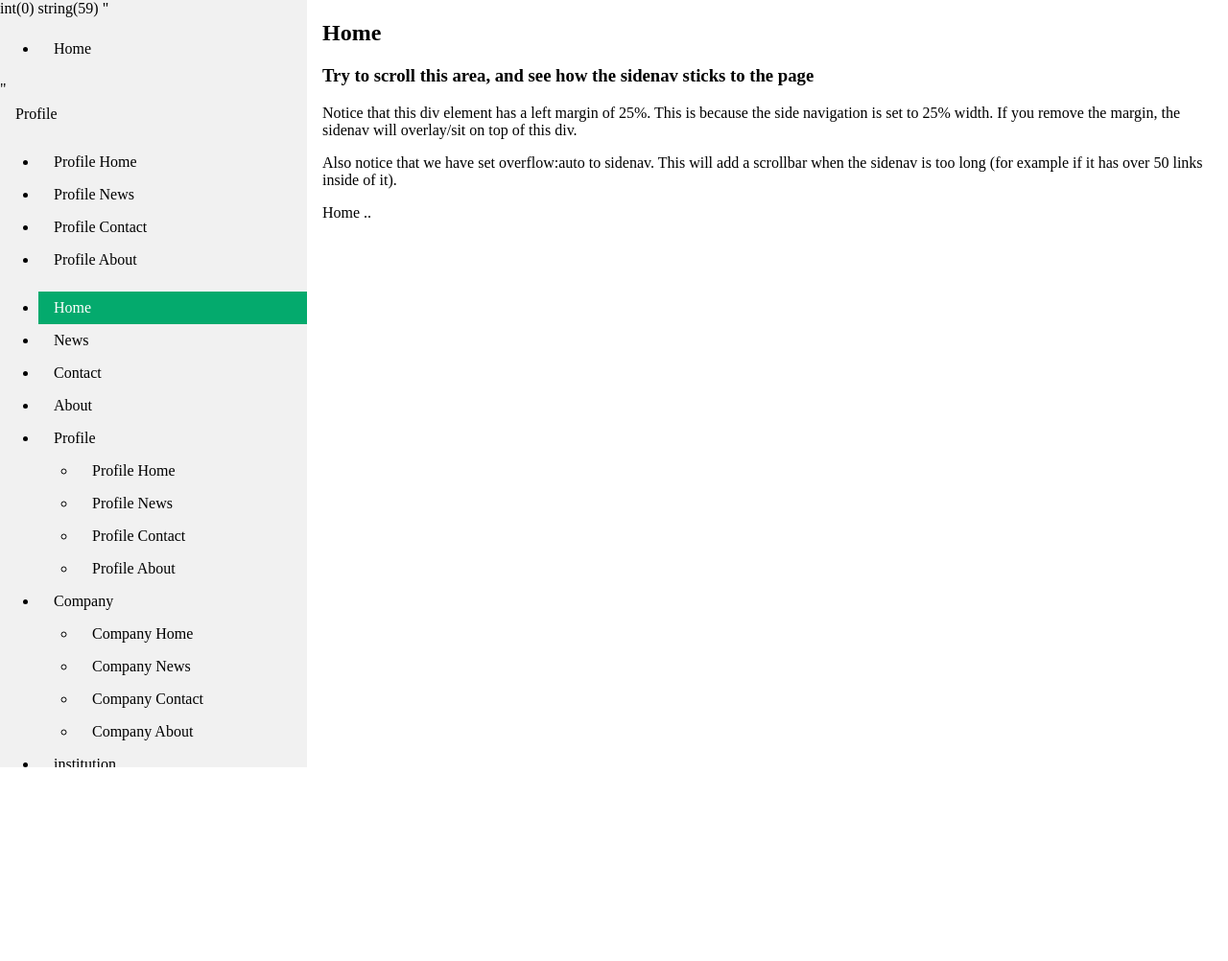
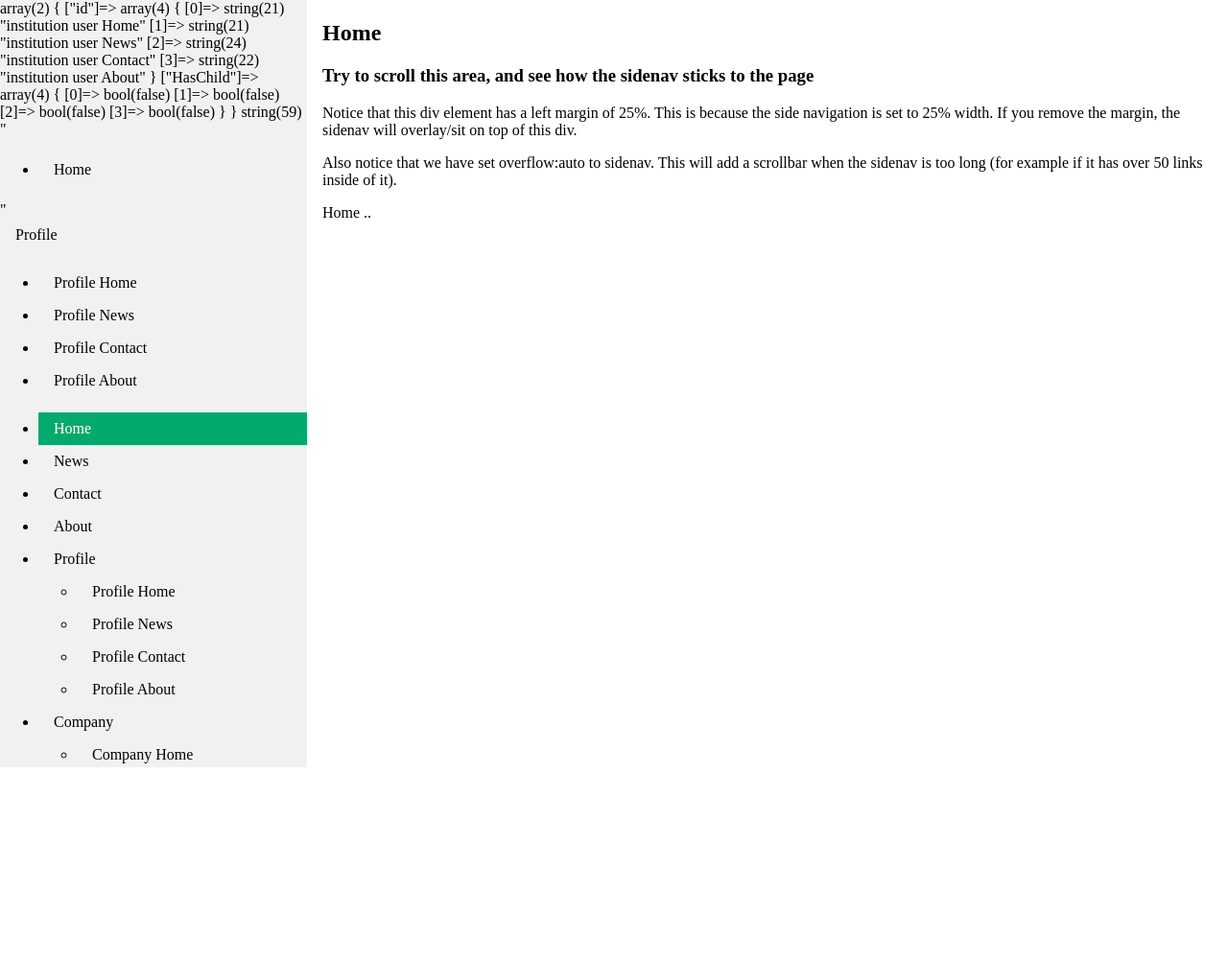
Before and after one commit to mohamedAbdullaAlNahtta/Role-Based-Access-Control-php-mysql, a PHP site: page /index.php in a window 1280 px wide. Shown: the whole page at 96% size. Run offline with PHP 8.4, Linux system fonts and the light colour scheme; data comes from the database, SQL or seed files in the repository; data that the repository does not hold is empty.

Commit message:
Update index.php

```diff
--- a/index.php
+++ b/index.php
@@ -78,15 +78,11 @@ class NavBarMenu
 {
 
 
-    public $errorMessage=array();
-
-
 
 
     public function get_1st_level_menu()
     {
       $root         = $this->get_menu("",false,"",true,"","0");
-      if ($root['resCount']>0) {
       $id           = $root['navbar']['id'];
       $Child_Count     = $root['navbar']['Child_Count'];
 
@@ -103,34 +99,51 @@ class NavBarMenu
         "HasChild"    => $HasChild,
       );
       return $menu;
-      }else{
-        $errorMessage = "You have an Error getting 1st level menu function";
-        $this->errorMessage = array_push($this->errorMessage,$errorMessage);
-      }
-
     }
 
 
     public function get_2nd_level_menu()
     {
-      $root         = $this->get_menu("",false,"",true,"","1");
-      // $id           = $root['navbar']['id'];
-      // $Child_Count     = $root['navbar']['Child_Count'];
+      $root         = $this->get_menu("",true,"",true,"","1");
+      $id           = $root['navbar']['id'];
+      $Child_Count     = $root['navbar']['Child_Count'];
 
-      // $recordCount  = $root['resCount'];
+      $recordCount  = $root['resCount'];
 
-      // for ($i=0; $i < $recordCount ; $i++) {
-      //   if ($Child_Count[$i]>0)
-      //         $HasChild[$i]    = true;
-      //   else  $HasChild[$i]    = false;
-      // }
+      for ($i=0; $i < $recordCount ; $i++) {
+        if ($Child_Count[$i]>0)
+              $HasChild[$i]    = true;
+        else  $HasChild[$i]    = false;
+      }
 
-      // $menu     = array(
-      //   "id"          => $id,
-      //   "HasChild"    => $HasChild,
-      // );
-      // return $menu;
-      return $root;
+      $menu     = array(
+        "id"          => $id,
+        "HasChild"    => $HasChild,
+      );
+      return $menu;
+
+    }
+
+    public function get_3rd_level_menu()
+    {
+      $root         = $this->get_menu("",true,"",true,"","2");
+      $id           = $root['navbar']['id'];
+      $Child_Count     = $root['navbar']['Child_Count'];
+
+      $recordCount  = $root['resCount'];
+
+      for ($i=0; $i < $recordCount ; $i++) {
+        if ($Child_Count[$i]>0)
+              $HasChild[$i]    = true;
+        else  $HasChild[$i]    = false;
+      }
+
+      $menu     = array(
+        "id"          => $id,
+        "HasChild"    => $HasChild,
+      );
+      return $menu;
+
     }
 
 
@@ -428,7 +441,7 @@ li a:hover:not(.active) {
 $nav = new NavBarMenu;
 
 
-$menu = $nav->get_2nd_level_menu()['resCount'];
+$menu = $nav->get_3rd_level_menu();
 var_dump($menu);
 $menu = $nav->html_menu_tab("Home");
 var_dump($menu);
```
Lines whose indentation alone changed are shown as unchanged.
